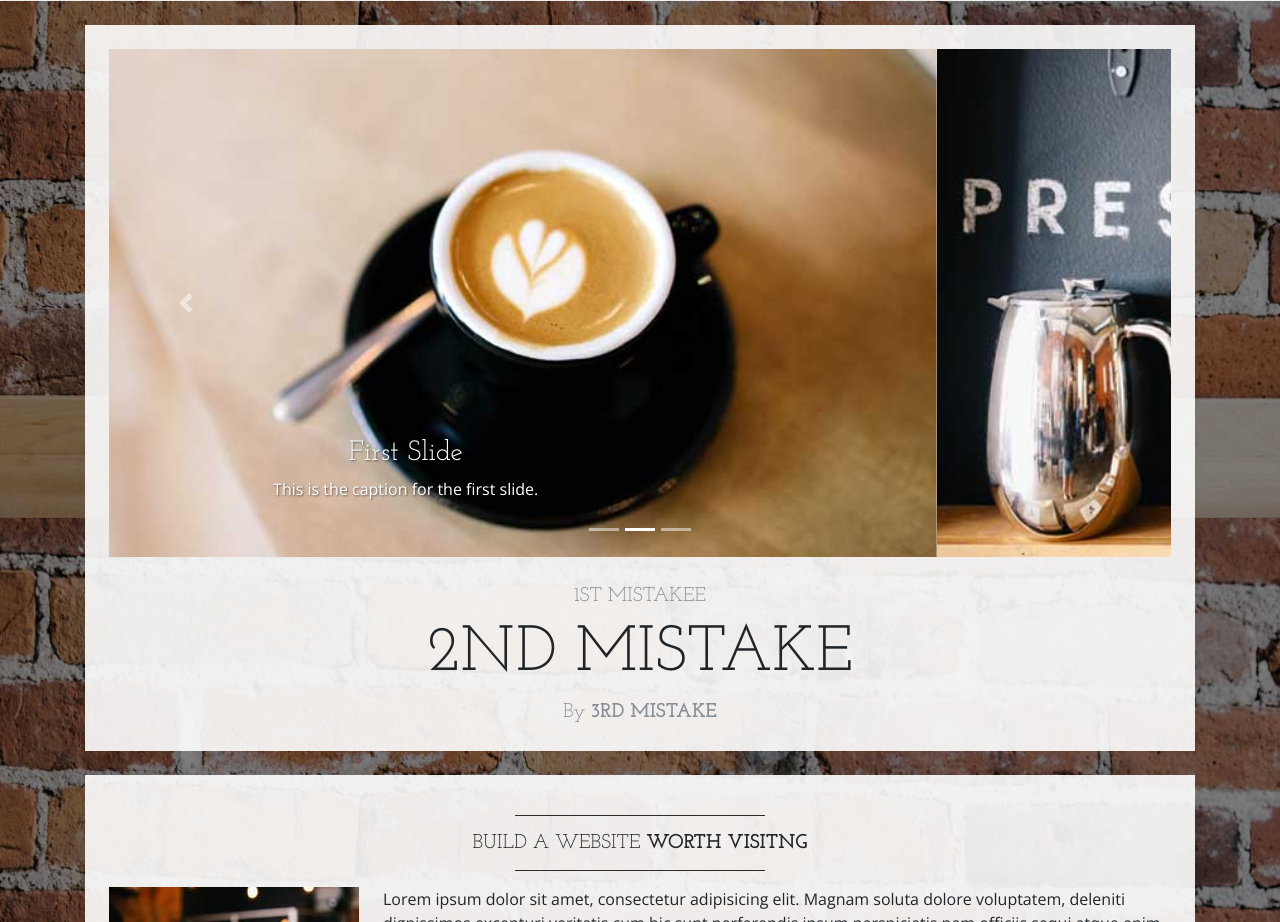
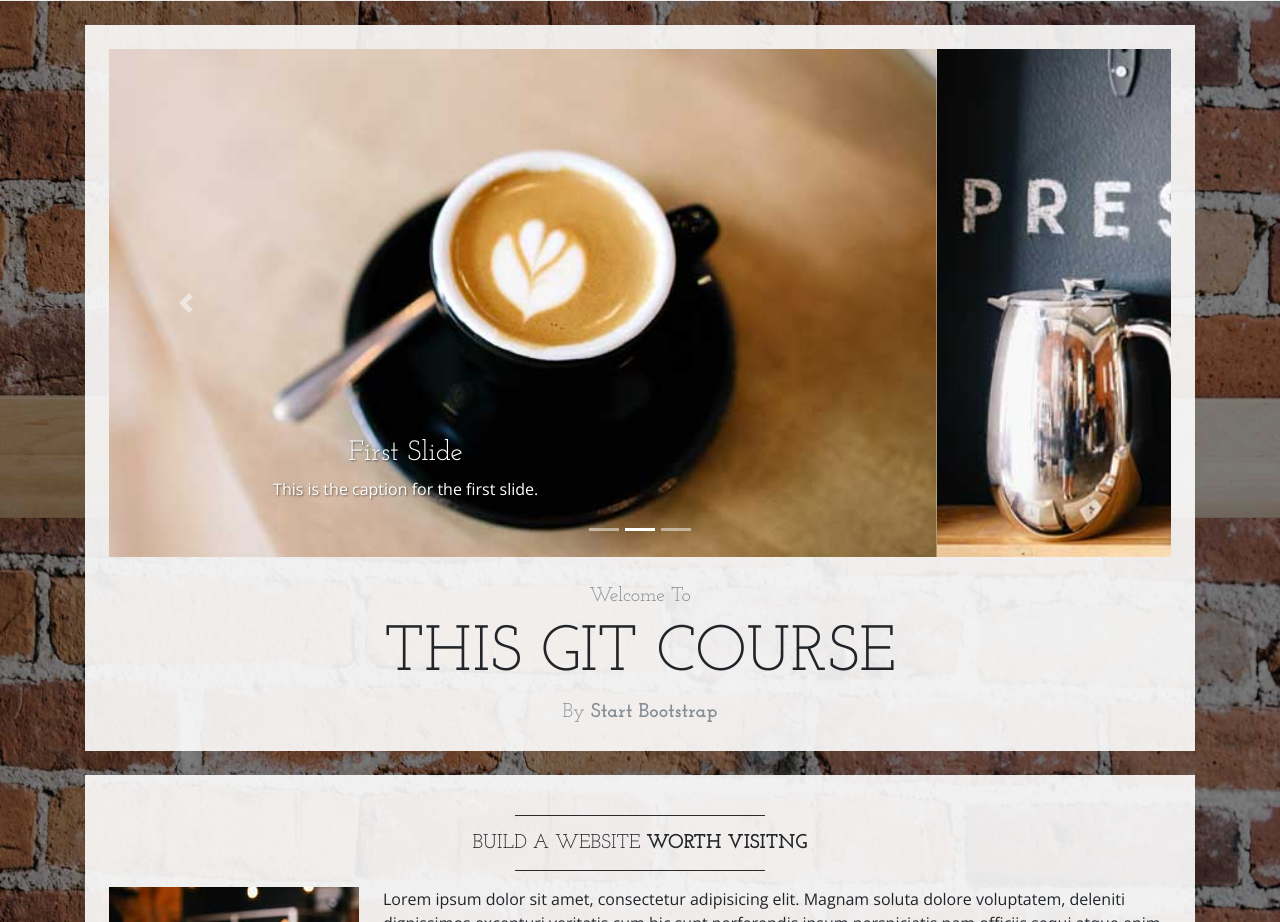
Before and after one commit to JasonDuquain/learnable-git-course, a website: page index.html in a window 1280 px wide. Shown: the part 282-1204 px from the top of the page. Drawn offline with nearby package versions, Linux system fonts and the light colour scheme.

Commit message:
Revert "commiting our 3rd mistake - left other 2 in place"
This reverts commit 3db81f8a206d9251f092152aaedb29c4454f36ce.

```diff
--- a/index.html
+++ b/index.html
@@ -99,10 +99,10 @@
         </div>
         <!-- Welcome Message -->
         <div class="text-center mt-4">
-          <div class="text-heading text-muted text-lg">1ST MISTAKEE</div>
-          <h1 class="my-2">2ND MISTAKE</h1>
+          <div class="text-heading text-muted text-lg">Welcome To</div>
+          <h1 class="my-2">THIS GIT COURSE</h1>
           <div class="text-heading text-muted text-lg">By
-            <strong>3RD MISTAKE</strong>
+            <strong>Start Bootstrap</strong>
           </div>
         </div>
       </div>
```
